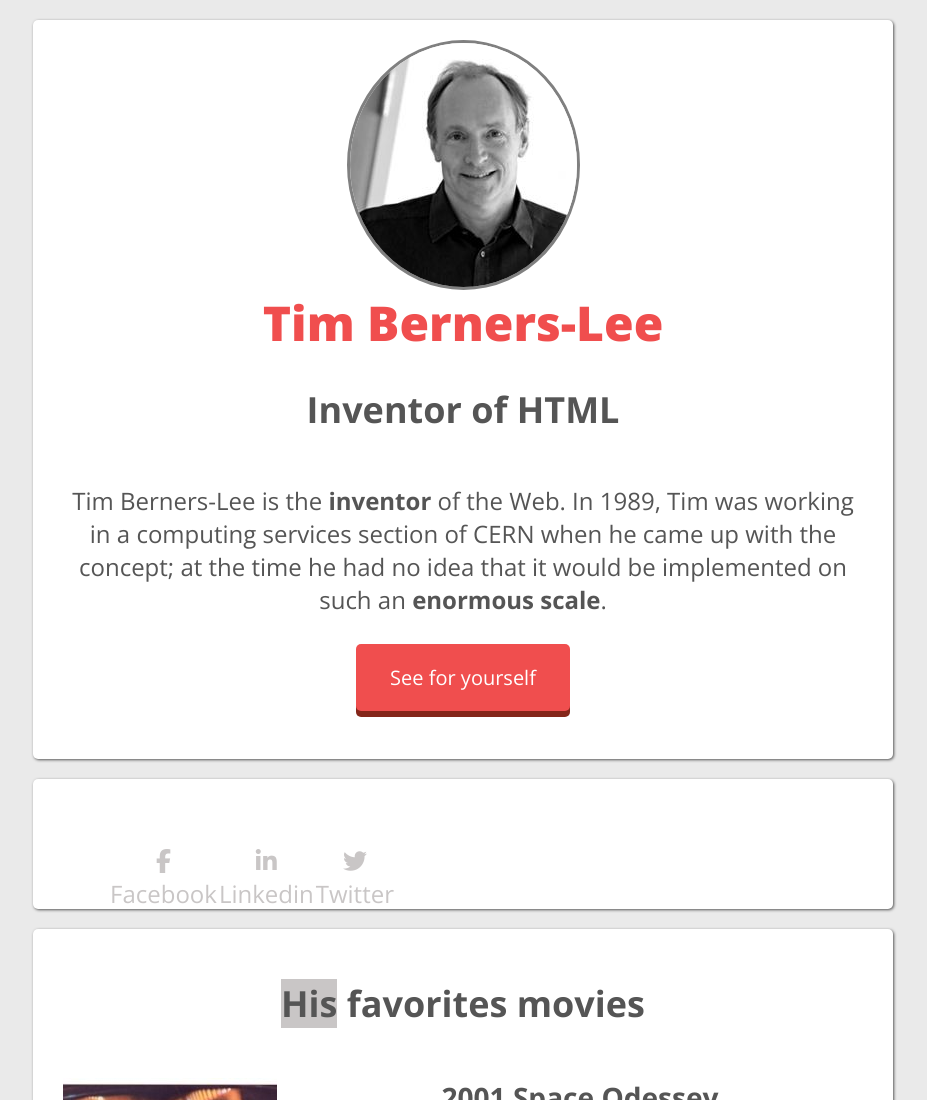
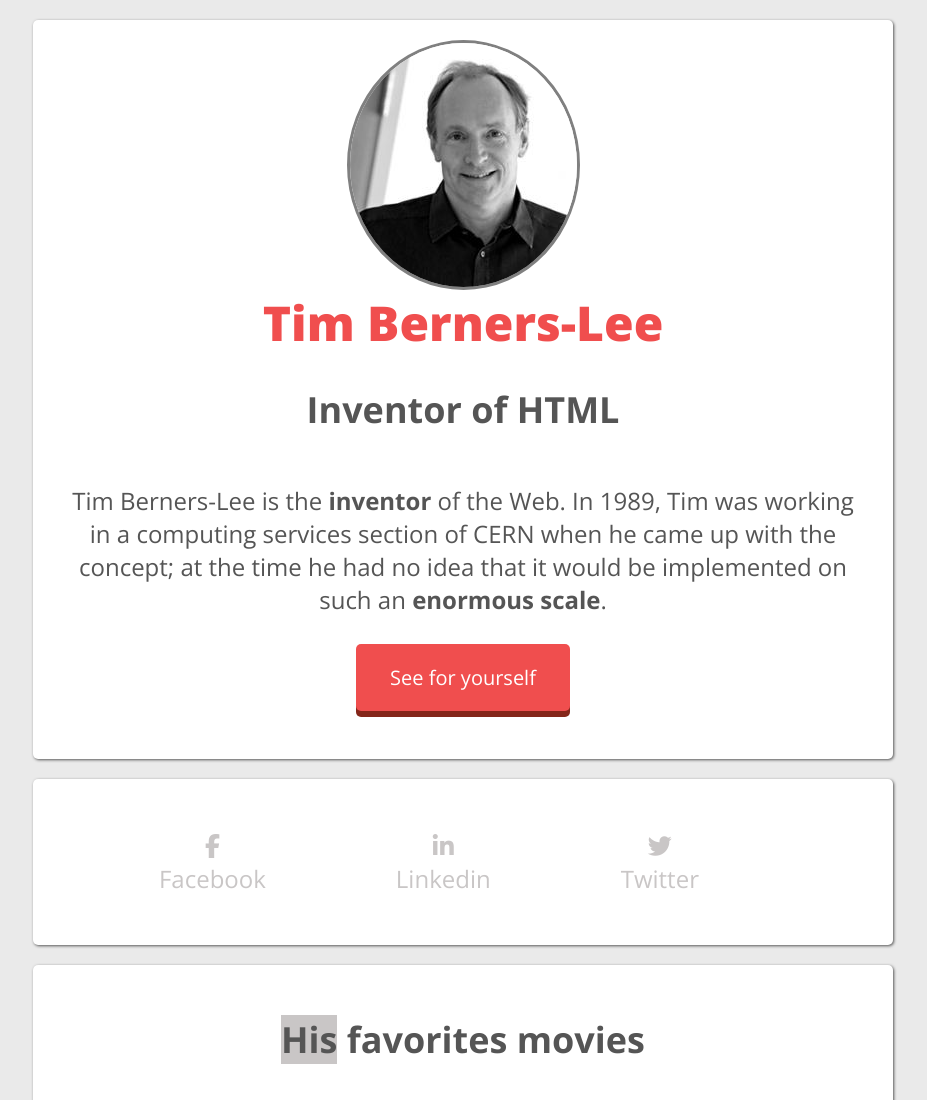
Before and after one commit to OlivierCharlier/website-berners-lee, a plain HTML site: page index.html in a window 1280 px wide. Shown: the top 1100 px of the page, without its empty margins (177-1104 px from the left). Drawn offline with nearby package versions, Linux system fonts and the light colour scheme.

Commit message:
alingment des social avec flex   display: flex;  justify-content: space-around;

```diff
--- a/style.css
+++ b/style.css
@@ -156,7 +156,7 @@ h3 {
 } */
 
 .justify {
-    text-align: justify;
+   text-align: justify;
 }
 
 li {
@@ -171,10 +171,12 @@ ul {
     }
 
 .social {
-    padding:15px;
     margin: 30px;
     text-align: center;
     color: #c9c6c6;
+    display: flex;
+    justify-content: space-around;
+    padding-right: 70px;
 }
 .social a {
     text-decoration: none;
```
